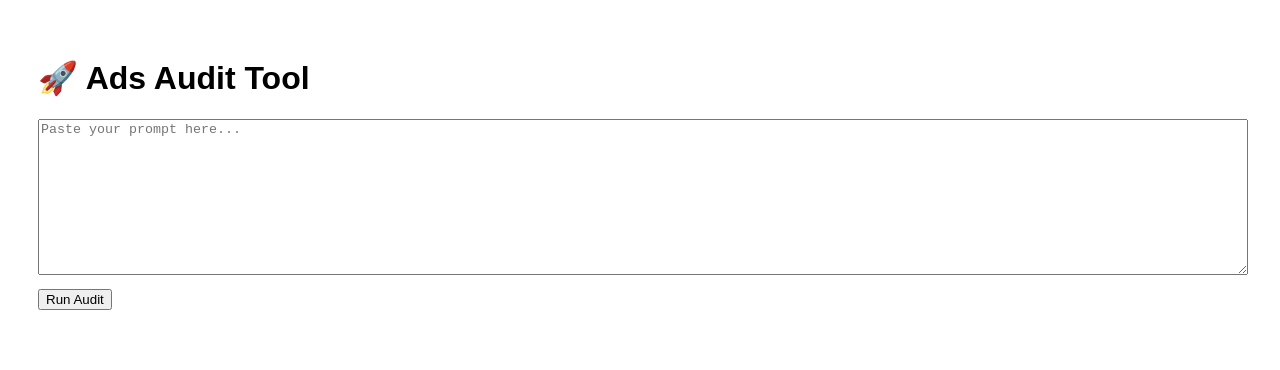
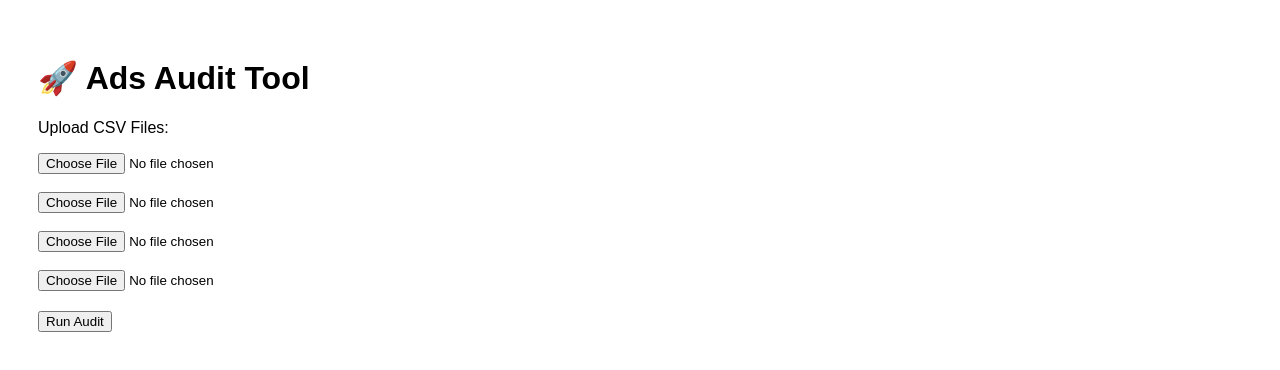
Before and after one commit to Dhaanush-C/ads-analysis-tool, a React (Create React App) app: page / in a window 1280 px wide. Shown: the top 370 px of the page. Built offline with nearby package versions, Linux system fonts and the light colour scheme.

Commit message:
Update App.js

```diff
--- a/src/App.js
+++ b/src/App.js
@@ -1,13 +1,55 @@
 import { useState } from "react";
 
 export default function App() {
-  const [prompt, setPrompt] = useState("");
+  const [files, setFiles] = useState({});
+  const [loading, setLoading] = useState(false);
   const [result, setResult] = useState(null);
-  const [loading, setLoading] = useState(false);
+
+  const handleFile = (type, file) => {
+    setFiles((prev) => ({ ...prev, [type]: file }));
+  };
+
+  const readCSV = (file) => {
+    return new Promise((resolve) => {
+      const reader = new FileReader();
+      reader.onload = (e) => {
+        const text = e.target.result;
+        const rows = text.split("\n").map(r => r.split(","));
+        const headers = rows[0];
+        const data = rows.slice(1).map(row => {
+          let obj = {};
+          headers.forEach((h, i) => obj[h] = row[i]);
+          return obj;
+        });
+        resolve(data.slice(0, 50)); // limit rows
+      };
+      reader.readAsText(file);
+    });
+  };
 
   const runAudit = async () => {
     try {
       setLoading(true);
+
+      const campaigns = files.campaigns ? await readCSV(files.campaigns) : [];
+      const keywords = files.keywords ? await readCSV(files.keywords) : [];
+      const ads = files.ads ? await readCSV(files.ads) : [];
+      const searchTerms = files.searchTerms ? await readCSV(files.searchTerms) : [];
+
+      const prompt = `
+You are a Google Ads expert. Analyze the account data.
+
+CAMPAIGNS: ${JSON.stringify(campaigns)}
+KEYWORDS: ${JSON.stringify(keywords)}
+ADS: ${JSON.stringify(ads)}
+SEARCH TERMS: ${JSON.stringify(searchTerms)}
+
+Return JSON with:
+- overall_score
+- key_issues
+- wasted_spend_estimate
+- recommendations
+`;
 
       const resp = await fetch("/api/audit", {
         method: "POST",
@@ -24,9 +66,15 @@ export default function App() {
         raw.output_text ||
         "";
 
-      const parsed = typeof txt === "string" ? JSON.parse(txt) : txt;
+      let parsed;
+      try {
+        parsed = JSON.parse(txt);
+      } catch {
+        parsed = { error: "Invalid response", raw: txt };
+      }
 
       setResult(parsed);
+
     } catch (err) {
       alert("Error: " + err.message);
     } finally {
@@ -38,13 +86,20 @@ export default function App() {
     <div style={{ padding: 30, fontFamily: "Arial" }}>
       <h1>🚀 Ads Audit Tool</h1>
 
-      <textarea
-        rows={10}
-        style={{ width: "100%", marginBottom: 10 }}
-        placeholder="Paste your prompt here..."
-        value={prompt}
-        onChange={(e) => setPrompt(e.target.value)}
-      />
+      <div style={{ marginBottom: 20 }}>
+        <p>Upload CSV Files:</p>
+
+        <input type="file" onChange={(e) => handleFile("campaigns", e.target.files[0])} />
+        <br /><br />
+
+        <input type="file" onChange={(e) => handleFile("keywords", e.target.files[0])} />
+        <br /><br />
+
+        <input type="file" onChange={(e) => handleFile("ads", e.target.files[0])} />
+        <br /><br />
+
+        <input type="file" onChange={(e) => handleFile("searchTerms", e.target.files[0])} />
+      </div>
 
       <button onClick={runAudit} disabled={loading}>
         {loading ? "Running..." : "Run Audit"}
@@ -53,14 +108,7 @@ export default function App() {
       {result && (
         <div style={{ marginTop: 20 }}>
           <h2>Result:</h2>
-          <pre
-            style={{
-              background: "#f4f4f4",
-              padding: 15,
-              borderRadius: 8,
-              overflowX: "auto"
-            }}
-          >
+          <pre style={{ background: "#f4f4f4", padding: 15 }}>
             {JSON.stringify(result, null, 2)}
           </pre>
         </div>
```
